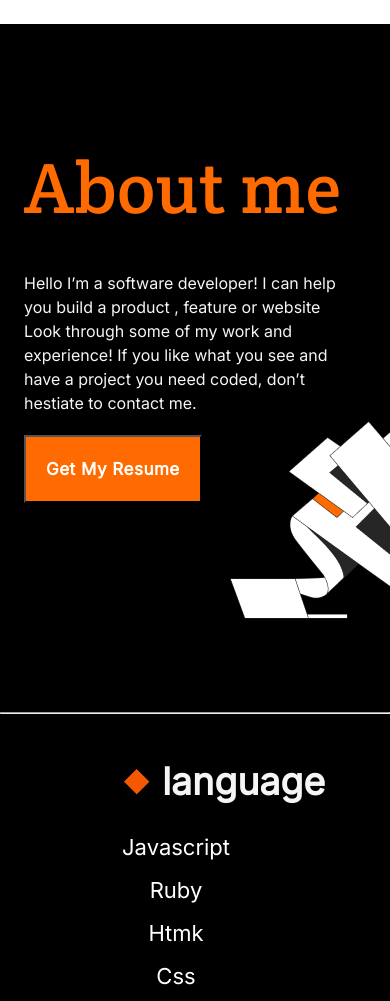
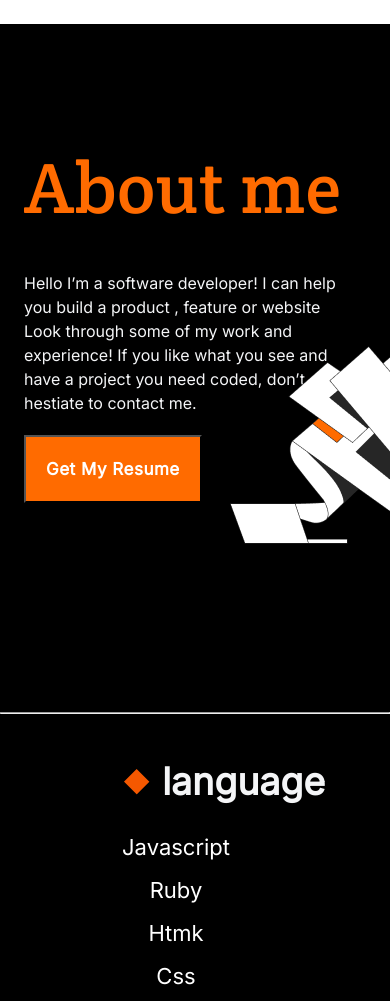
Before and after one commit to yaredtekle022/portfolio-dektop-version, a website: page index.html in a window 390 px wide. Shown: the part 4727-5728 px from the top of the page. Drawn offline with Linux system fonts and the light colour scheme.

Commit message:
allign background-image

```diff
--- a/style.css
+++ b/style.css
@@ -292,7 +292,7 @@
   .aboutimage {
     position: absolute;
     right: 0;
-    top: 5100px;
+    top: 5025px;
   }
 
   .about {
```
Also changed, not shown: 1 other file.
